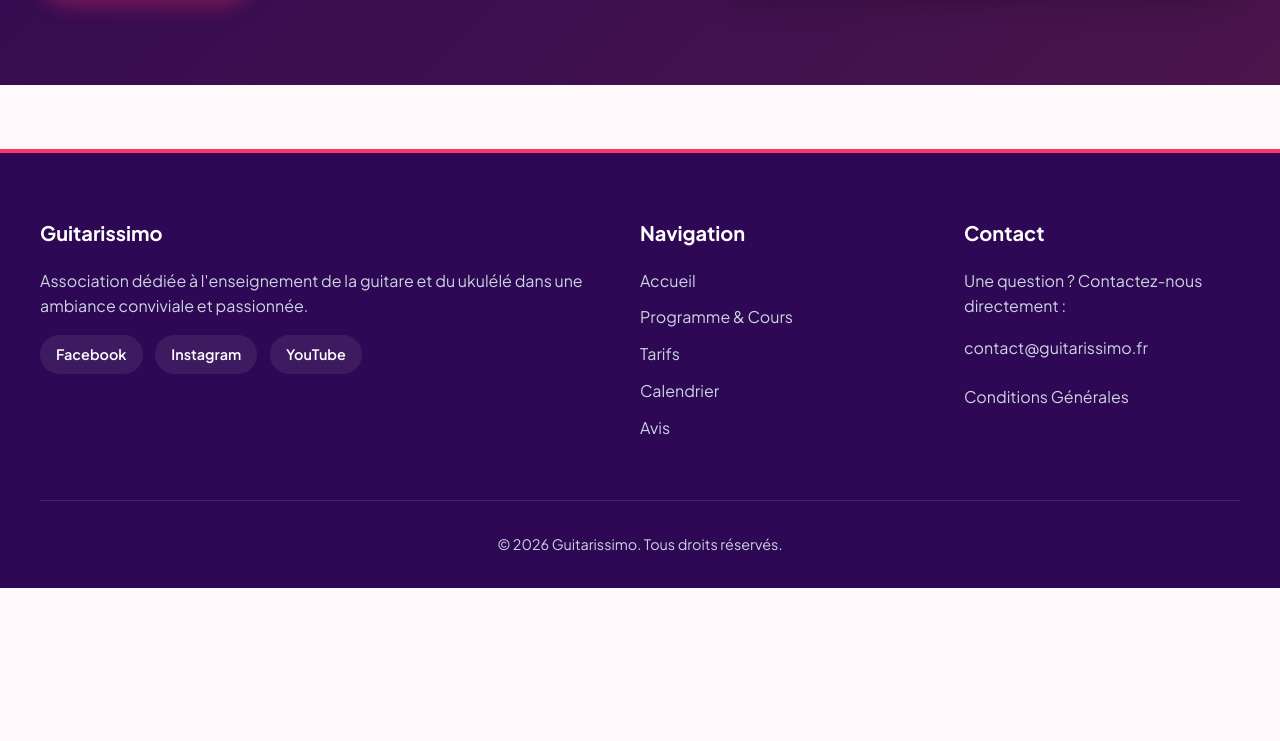
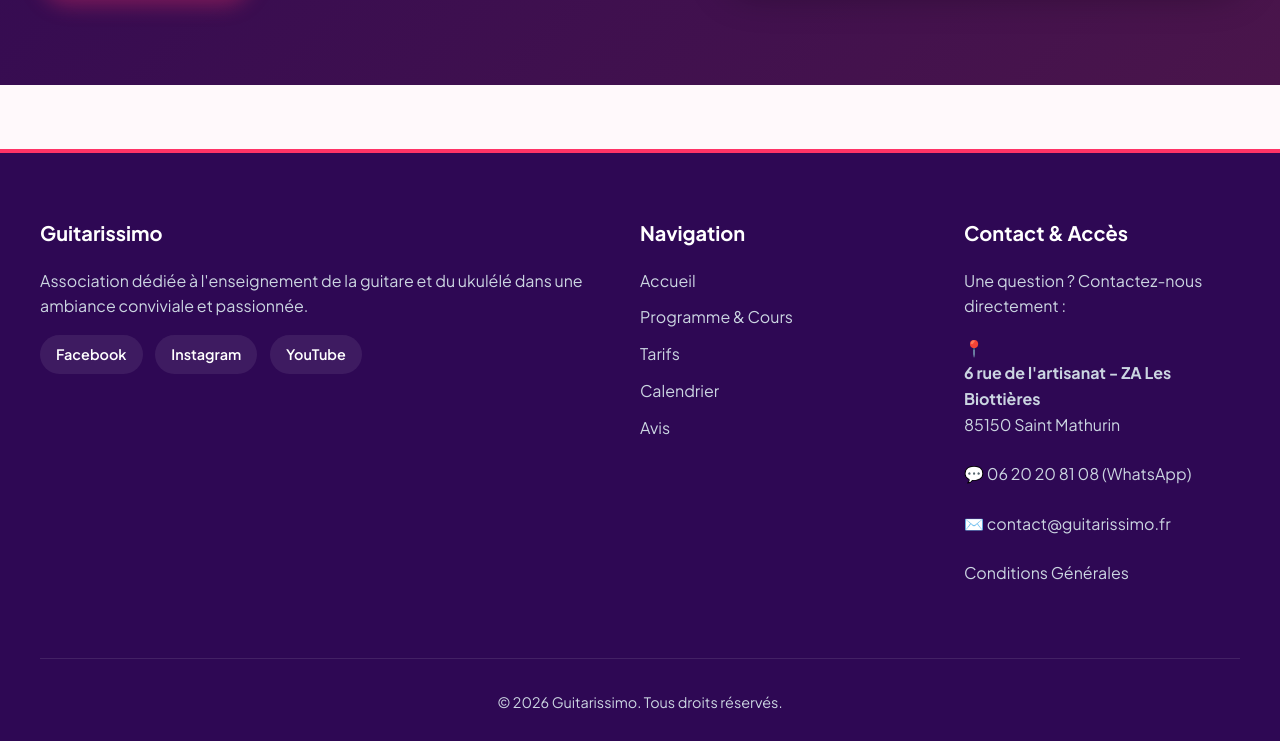
Before and after one commit to pilote85/cours-de-guitare, a plain HTML site: page index.html in a window 1280 px wide. Shown: the part 635-1376 px from the top of the page. Before the commit the page ends 1223 px from the top, so only its background shows below. Drawn offline with Linux system fonts and the light colour scheme.

Commit message:
Update index.html

```diff
--- a/index.html
+++ b/index.html
@@ -1129,9 +1129,19 @@
                 </ul>
             </div>
             <div class="footer-col">
-                <h3>Contact</h3>
-                <p>Une question ? Contactez-nous directement :</p>
-                <a href="mailto:contact@guitarissimo.fr" class="contact-link">contact@guitarissimo.fr</a>
+ <h3>Contact & Accès</h3>
+<p>Une question ? Contactez-nous directement :</p>
+                <p>
+                    📍 <a href="https://maps.app.goo.gl/i6W7AWc9ug1p6mc66" target="_blank" rel="noopener noreferrer" class="contact-link"><strong>6 rue de l'artisanat - ZA Les Biottières</strong><br>85150 Saint Mathurin</a>
+                </p>
+                <p>
+                    💬 <a href="https://wa.me/33620208108?text=Bonjour,%20je%20souhaite%20des%20informations%20sur%20les%20cours%20de%20musique." target="_blank" rel="noopener noreferrer" class="contact-link">06 20 20 81 08 (WhatsApp)</a>
+                </p>
+                <p>
+                    ✉️ <a href="mailto:contact@guitarissimo.fr?subject=Demande%20d'information%20cours%20de%20musique" target="_blank" rel="noopener noreferrer" class="contact-link">contact@guitarissimo.fr</a>
+                </p>
+
+
                 <p style="margin-top: 1rem;"><a onclick="openTab('cgs')" class="contact-link">Conditions Générales</a></p>
             </div>
         </div>
```
